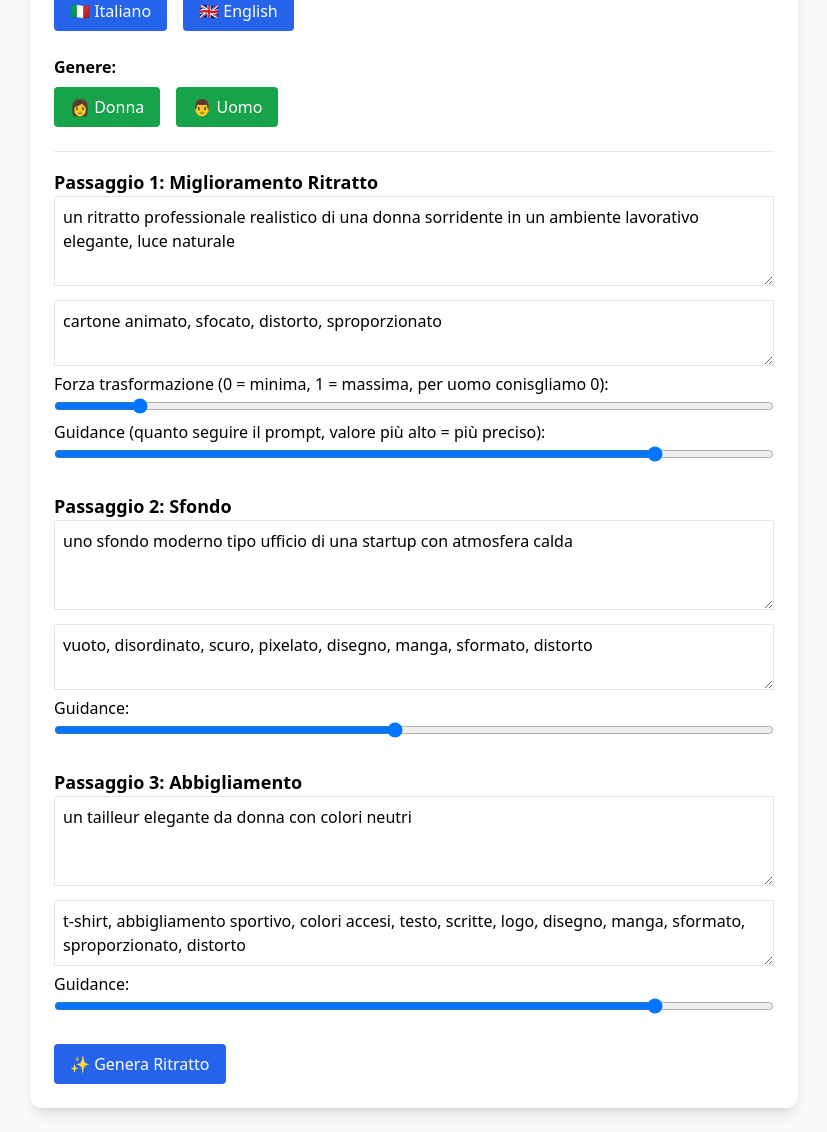
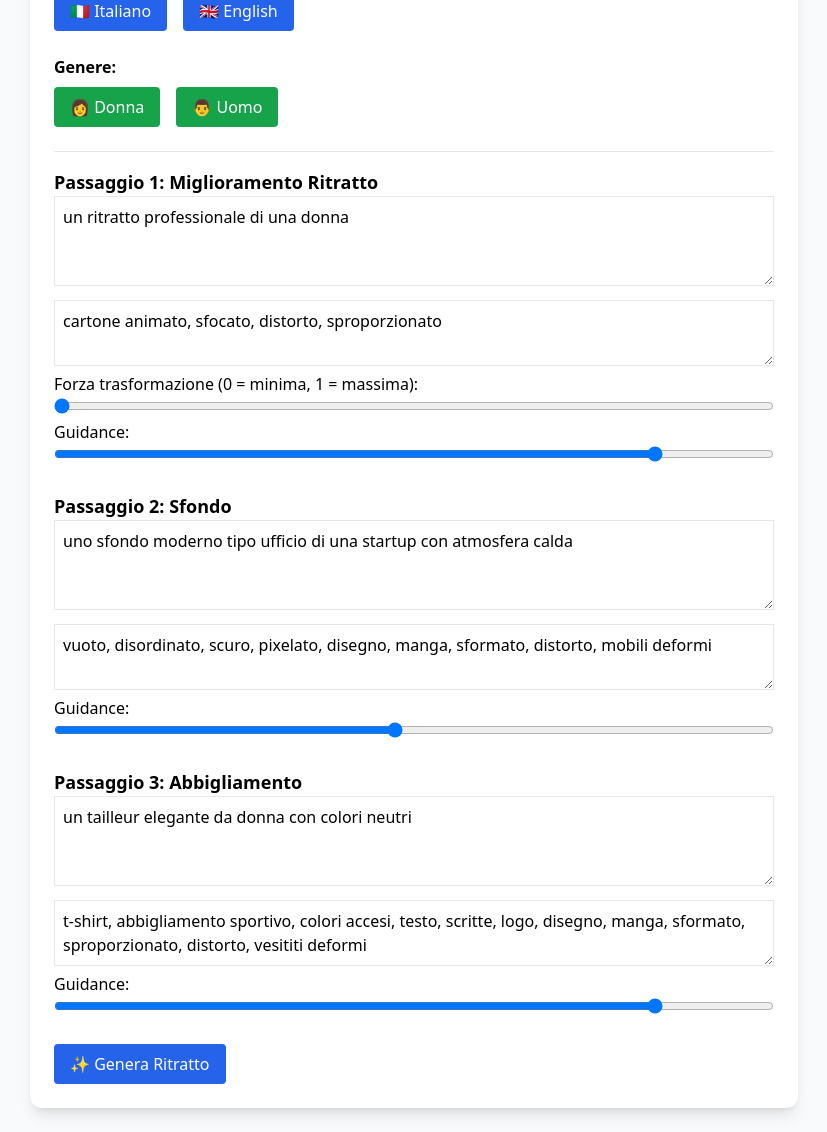
Before and after one commit to sedici16/headshot, a Flask app: page /form in a window 1280 px wide. Shown: the part 532-1664 px from the top of the page, without its empty margins (226-1053 px from the left). Run offline with Flask 3, Linux system fonts and the light colour scheme; some libraries are stand-ins or nearby versions.

Commit message:
presitent image and prompt

```diff
--- a/app.py
+++ b/app.py
@@ -1,4 +1,4 @@
-from flask import Flask, render_template, request, send_from_directory
+from flask import Flask, render_template, request, send_from_directory, session
 from gradio_client import Client, handle_file
 from PIL import Image
 import tempfile
@@ -6,6 +6,9 @@ import os
 import uuid
 import base64
 import io
+from dotenv import load_dotenv
+load_dotenv()
+
 
 from werkzeug.middleware.proxy_fix import ProxyFix
 
@@ -16,6 +19,9 @@ app = Flask(__name__)
 app.config['MAX_CONTENT_LENGTH'] = 200 * 1024 * 1024  # 10 MB
 
 client = Client("theoracle/professional_head", hf_token=os.getenv("HF_TOKEN"))
+app.secret_key = "my-dev-secret-key"
+
+
 
 session_counts = {}
 
@@ -39,23 +45,41 @@ def index():
 
 
         cropped_data = request.form.get("cropped_image")
-        if not cropped_data:
-            return render_template("form.html", error="❌ Nessuna immagine croppata trovata.")
 
-        print("📤 Cropped image received")
+        # 🧠 Save all form fields in session for reuse
+        fields_to_remember = [
+            "prompt_1", "neg_1", "strength_1", "guidance_1",
+            "prompt_2", "neg_2", "guidance_2",
+            "prompt_3", "neg_3", "guidance_3"
+        ]
 
-        # Decodifica il base64
-        base64_data = cropped_data.split(",")[1]
-        image_bytes = base64.b64decode(base64_data)
-        image = Image.open(io.BytesIO(image_bytes)).convert("RGB")
+        session["form_data"] = {field: request.form.get(field) for field in fields_to_remember}
 
-        # Salva su disco
-        filename = f"{uuid.uuid4().hex}.png"
-        image_path = os.path.join("static/results", filename)
-        os.makedirs(os.path.dirname(image_path), exist_ok=True)
-        image.save(image_path)
-        print(f"✅ Cropped image saved to: {image_path}")
+        print(f"📎 Length of cropped_image: {len(cropped_data) if cropped_data else 'None'}")
 
+
+
+
+        if cropped_data:
+            print("📤 Cropped image received")
+            base64_data = cropped_data.split(",")[1]
+            image_bytes = base64.b64decode(base64_data)
+            image = Image.open(io.BytesIO(image_bytes)).convert("RGB")
+
+            filename = f"{uuid.uuid4().hex}.png"
+            image_path = os.path.join("static/results", filename)
+            os.makedirs(os.path.dirname(image_path), exist_ok=True)
+            image.save(image_path)
+            session["image_path"] = image_path
+            print(f"✅ Cropped image saved to: {image_path}")
+            print("🔄 Overwriting previous image_path with new one.")
+
+        elif "image_path" in session:
+            image_path = session["image_path"]
+            print(f"🔁 Reusing previous image: {image_path}")
+
+        else:
+            return render_template("form.html", error="❌ Nessuna immagine trovata. Per favore carica un'immagine.")
 
 
 
@@ -103,12 +127,14 @@ def index():
 
             session_counts[session_id] += 1
             print(f"✅ Updated session count: {session_counts}")
-            return render_template("form.html", outputs=out_paths, used=session_counts[session_id])
+            return render_template("form.html", outputs=out_paths, used=session_counts[session_id], image_path=image_path, form_data=session.get("form_data", {}))
+
 
         except Exception as e:
             return render_template("form.html", error=f"❌ {type(e).__name__}: {e}")
 
-    return render_template("form.html")
+    return render_template("form.html", image_path=session.get("image_path"), form_data=session.get("form_data", {}))
+
 
 @app.route('/static/results/<path:filename>')
 def serve_image(filename):
--- a/templates/form.html
+++ b/templates/form.html
@@ -18,38 +18,38 @@
          const prompts = {
              it: {
                  male: {
-                     prompt1: "un ritratto professionale realistico di un uomo in un ambiente lavorativo elegante, luce morbida",
+                     prompt1: "un ritratto professionale di un uomo",
                      neg1: "cartone animato, sfocato, distorto, sproporzionato",
-                     prompt2: "uno sfondo moderno tipo ufficio di una startup con dettagli soft",
-                     neg2: "vuoto, disordinato, scuro, pixelato, disegno, manga, sformato, distorto",
+                     prompt2: "uno sfondo moderno tipo ufficio di una startup, computer, finestre piante",
+                     neg2: "vuoto, disordinato, scuro, pixelato, disegno, manga, sformato, distorto, mobili deformi, mani deformi",
                      prompt3: "un completo elegante con giacca e cravatta",
-                     neg3: "t-shirt, abbigliamento sportivo, colori accesi, testo, scritte, logo, disegno, manga, sformato, sproporzionato, distorto"
+                     neg3: "t-shirt, abbigliamento sportivo, colori accesi, testo, scritte, logo, disegno, manga, sformato, sproporzionato, distorto, abbigliamento deforme"
                  },
                  female: {
-                     prompt1: "un ritratto professionale realistico di una donna sorridente in un ambiente lavorativo elegante, luce naturale",
+                     prompt1: "un ritratto professionale di una donna",
                      neg1: "cartone animato, sfocato, distorto, sproporzionato",
                      prompt2: "uno sfondo moderno tipo ufficio di una startup con atmosfera calda",
-                     neg2: "vuoto, disordinato, scuro, pixelato, disegno, manga, sformato, distorto",
+                     neg2: "vuoto, disordinato, scuro, pixelato, disegno, manga, sformato, distorto, mobili deformi",
                      prompt3: "un tailleur elegante da donna con colori neutri",
-                     neg3: "t-shirt, abbigliamento sportivo, colori accesi, testo, scritte, logo, disegno, manga, sformato, sproporzionato, distorto"
+                     neg3: "t-shirt, abbigliamento sportivo, colori accesi, testo, scritte, logo, disegno, manga, sformato, sproporzionato, distorto, vesititi deformi"
                  }
              },
              en: {
                  male: {
-                     prompt1: "a realistic professional portrait of a man in a classy work environment, soft lighting",
+                     prompt1: "a professional portrait of a man",
                      neg1: "cartoon, blurry, distorted, unnatural proportions",
-                     prompt2: "a modern startup-style office background with warm tones",
-                     neg2: "empty, messy, dark, low-resolution, drawing, manga, malformed furniture",
+                     prompt2: "a modern startup-style office background with warm tones, computers, plants",
+                     neg2: "empty, messy, dark, low-resolution, drawing, manga, malformed furniture, deformation, deformed hands",
                      prompt3: "a sharp suit and tie in neutral tones",
-                     neg3: "t-shirt, casual clothing, flashy colors, logo, text, writing, malforned cloting"
+                     neg3: "t-shirt, casual clothing, flashy colors, logo, text, writing, malforned cloting, deformation"
                  },
                  female: {
-                     prompt1: "a realistic professional portrait of a smiling woman in an elegant workplace, natural light",
+                     prompt1: "a professional portrait of woman",
                      neg1: "cartoon, blurry, distorted, unnatural proportions",
-                     prompt2: "a modern startup-style office background with cozy details",
-                     neg2: "empty, messy, dark, low-resolution, drawing, manga, malformed furniture",
+                     prompt2: "a modern startup-style office background with cozy details, computers, plants",
+                     neg2: "empty, messy, dark, low-resolution, drawing, manga, malformed furniture, deformation, deformed hands",
                      prompt3: "a smart business suit for women in soft tones",
-                     neg3: "t-shirt, casual clothing, flashy colors, logo, text, writing, malforned cloting"
+                     neg3: "t-shirt, casual clothing, flashy colors, logo, text, writing, malforned clothing, deformation"
                  }
              }
          };
@@ -64,7 +64,15 @@
      }
 
      // Autopopola all'avvio
-     window.onload = updatePrompts;
+     function updatePromptsIfEmpty() {
+        const p1 = document.getElementsByName('prompt_1')[0];
+        if (p1 && p1.value.trim() === "") {
+            updatePrompts();
+        }
+    }
+
+window.onload = updatePromptsIfEmpty;
+
  </script>
 
 </head>
@@ -83,10 +91,12 @@
 
          <div class="mb-4">
           <label class="font-semibold">Upload immagine:</label><br>
-          <input type="file" id="imageInput" accept="image/*" required>
+          <input type="file" id="imageInput" accept="image/*" {% if not image_path %}required{% endif %}>
+
 
           <div class="mt-4">
-            <img id="preview" class="max-w-full max-h-64 rounded border hidden" />
+            <img id="preview" src="{{ image_path }}" class="max-w-full max-h-64 rounded border {% if not image_path %}hidden{% endif %}" />
+
           </div>
 
           <!-- Campo nascosto che conterrà il risultato del crop -->
@@ -126,25 +136,42 @@
 
             <hr class="my-4">
             <h2 class="font-semibold text-lg">Passaggio 1: Miglioramento Ritratto</h2>
-            <textarea name="prompt_1" rows="3" class="w-full border p-2"></textarea>
-            <textarea name="neg_1" rows="2" class="w-full border p-2 mt-2" placeholder="Prompt negativo (es. cartone animato, sfocato)"></textarea>
-            <label>Forza trasformazione (0 = minima, 1 = massima, per uomo conisgliamo 0):</label>
-            <input type="range" name="strength_1" min="0.1" max="1" step="0.1" value="0.2" class="w-full">
-            <label>Guidance (quanto seguire il prompt, valore più alto = più preciso):</label>
-            <input type="range" name="guidance_1" min="1" max="20" value="17" class="w-full">
 
+            <!-- Passaggio 1: Ritratto -->
+        <textarea name="prompt_1" rows="3" class="w-full border p-2">{{ form_data.prompt_1 or '' }}</textarea>
+
+        <textarea name="neg_1" rows="2" class="w-full border p-2 mt-2" placeholder="Prompt negativo (es. cartone animato, sfocato)">
+        {{ form_data.neg_1 or '' }}</textarea>
+
+        <label>Forza trasformazione (0 = minima, 1 = massima):</label>
+        <input type="range" name="strength_1" min="0.1" max="1" step="0.1"
+            value="{{ form_data.strength_1 or '0.1' }}" class="w-full">
+
+        <label>Guidance:</label>
+        <input type="range" name="guidance_1" min="1" max="20"
+            value="{{ form_data.guidance_1 or '17' }}" class="w-full">
+
+
+        <!-- Passaggio 2: Sfondo -->
         <h2 class="font-semibold text-lg mt-6">Passaggio 2: Sfondo</h2>
-            <textarea name="prompt_2" rows="3" class="w-full border p-2"></textarea>
-            <textarea name="neg_2" rows="2" class="w-full border p-2 mt-2" placeholder="Prompt negativo per sfondo (es. vuoto, disordinato)"></textarea>
+
+        <textarea name="prompt_2" rows="3" class="w-full border p-2">{{ form_data.prompt_2 or '' }}</textarea>
+
+        <textarea name="neg_2" rows="2" class="w-full border p-2 mt-2" placeholder="Prompt negativo per sfondo (es. vuoto, disordinato)">{{ form_data.neg_2 or '' }}</textarea>
+
         <label>Guidance:</label>
-            <input type="range" name="guidance_2" min="1" max="20" value="10" class="w-full">
+        <input type="range" name="guidance_2" min="1" max="20" value="{{ form_data.guidance_2 or '10' }}" class="w-full">
 
+
+        <!-- Passaggio 3: Abbigliamento -->
         <h2 class="font-semibold text-lg mt-6">Passaggio 3: Abbigliamento</h2>
-            <textarea name="prompt_3" rows="3" class="w-full border p-2"></textarea>
-            <textarea name="neg_3" rows="2" class="w-full border p-2 mt-2" placeholder="Prompt negativo per outfit (es. t-shirt, casual)"></textarea>
+
+        <textarea name="prompt_3" rows="3" class="w-full border p-2">{{ form_data.prompt_3 or '' }}</textarea>
+
+        <textarea name="neg_3" rows="2" class="w-full border p-2 mt-2" placeholder="Prompt negativo per outfit (es. t-shirt, casual)"> {{ form_data.neg_3 or '' }}</textarea>
+
         <label>Guidance:</label>
-            <input type="range" name="guidance_3" min="1" max="20" value="17" class="w-full">
-
+        <input type="range" name="guidance_3" min="1" max="20" value="{{ form_data.guidance_3 or '17' }}" class="w-full">
 
               <div id="loadingSpinner" class="mt-4 hidden flex items-center justify-center text-blue-600 font-semibold">
              <svg class="animate-spin h-5 w-5 mr-2 text-blue-600" xmlns="http://www.w3.org/2000/svg" fill="none" viewBox="0 0 24 24">
@@ -209,9 +236,20 @@
  });
 
  document.querySelector("form").addEventListener("submit", function (e) {
-   e.preventDefault(); // Ferma l'invio per processare prima il crop
+  const form = e.target;
+  const imgInput = document.getElementById("imageInput");
+  const hiddenCropInput = document.getElementById("croppedImage");
+  const previewImg = document.getElementById("preview");
+  const hasFile = imgInput && imgInput.files.length > 0;
 
-   if (cropper) {
+  if (hasFile) {
+    e.preventDefault(); // block to crop first
+
+    if (!cropper) {
+      alert("Errore: il cropper non è stato inizializzato.");
+      return;
+    }
+
     const canvas = cropper.getCroppedCanvas({
       width: 1024,
       height: 1024,
@@ -219,15 +257,27 @@
       imageSmoothingQuality: 'high'
     });
 
+    if (!canvas) {
+      alert("Errore: impossibile ottenere il canvas.");
+      return;
+    }
+
     const jpegData = canvas.toDataURL("image/jpeg", 0.7);
-     document.getElementById("croppedImage").value = jpegData;
+    hiddenCropInput.value = jpegData;
 
     document.getElementById("loadingSpinner").classList.remove("hidden");
 
-     // Invia il form manualmente dopo il crop
-     document.querySelector("form").submit();
+    setTimeout(() => form.submit(), 100);
+  } else if (hiddenCropInput.value || "{{ image_path | default('') }}".trim() !== "") {
+    document.getElementById("loadingSpinner").classList.remove("hidden");
+    // continue with submit
+  } else {
+    e.preventDefault();
+    alert("Per favore carica o seleziona un'immagine.");
   }
 });
+
+
  </script>
 
 
```
Lines whose indentation alone changed are shown as unchanged.
